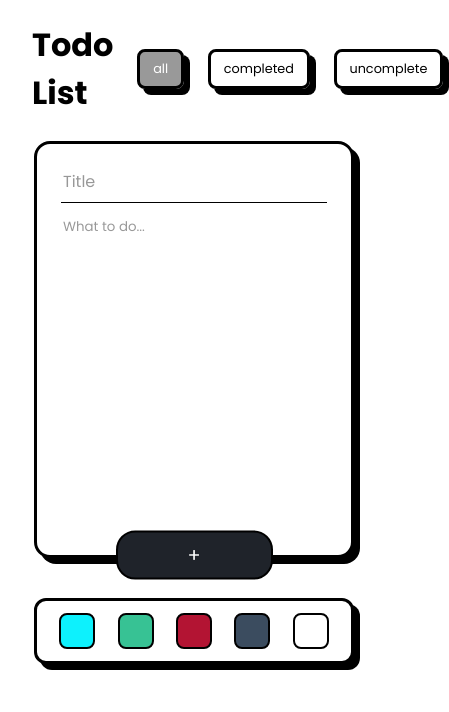
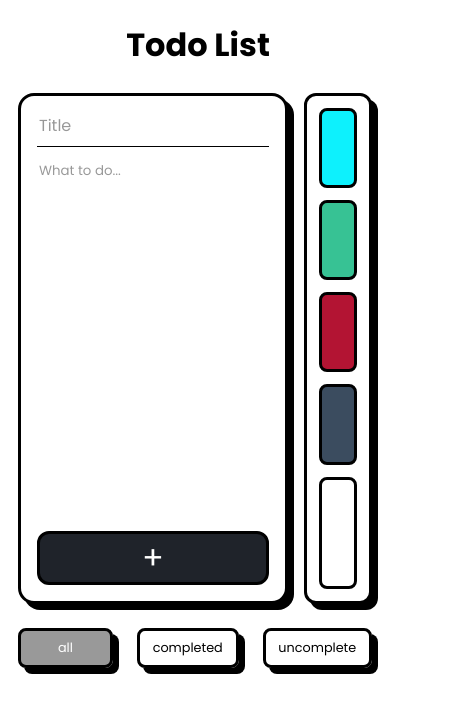
Before and after one commit to plirapli/todo-list-react, a React (Create React App) app: page / in a window 390 px wide. Shown: the top 712 px of the page, 449 px wide, since content can reach past the window. Built offline with nearby package versions, Linux system fonts and the light colour scheme; the HTML template or start-up script is replaced by a standard one.

Commit message:
responsive + perbaikan bug title melebihi 32 karakter

```diff
--- a/src/App.js
+++ b/src/App.js
@@ -33,14 +33,18 @@ function App() {
 
   return (
     <div className="App">
-      <Header setTodoType={setTodoType} todoType={todoType} />
+      <Header />
       <div className="container">
         <Form
           inputTitle={inputTitle} setInputTitle={setInputTitle}
           inputText={inputText} setInputText={setInputText}
           todos={todos} setTodos={setTodos}
           cardColor={cardColor} setCardColor={setCardColor} />
-        <TodoList todos={todos} setTodos={setTodos} filteredTodos={filteredTodos} />
+        <TodoList
+          setTodoType={setTodoType} todoType={todoType}
+          todos={todos} setTodos={setTodos}
+          filteredTodos={filteredTodos}
+        />
       </div>
     </div>
   );
--- a/src/components/Form.js
+++ b/src/components/Form.js
@@ -10,6 +10,8 @@ const Form = ({
     cardColor,
     setCardColor
 }) => {
+    const colors = ["light-blue", "green", "red", "dark", "white"]
+
     const inputTitleChange = (e) => {
         const textValue = e.target.value
         setInputTitle(textValue)
@@ -19,11 +21,10 @@ const Form = ({
         setInputText(textValue)
     }
 
-    const colorBlue = () => { setCardColor('light-blue') }
-    const colorGreen = () => { setCardColor('green') }
-    const colorRed = () => { setCardColor('red') }
-    const colorDark = () => { setCardColor('dark') }
-    const colorWhite = () => { setCardColor('white') }
+    const colorHandler = (e) => {
+        const color = e.target.dataset.color
+        setCardColor(color)
+    }
 
     const addTodos = (e) => {
         e.preventDefault()
@@ -43,7 +44,7 @@ const Form = ({
     }
 
     return(
-    <div className="form">
+    <>
         <form onSubmit={addTodos}>
             <div className={`note-text shadow ${cardColor}`}>
                 <input
@@ -60,14 +61,16 @@ const Form = ({
                 <button type="submit">+</button>
             </div>
             <div className="input-color shadow">
-                <div onClick={colorBlue} className="light-blue"></div>
-                <div onClick={colorGreen} className="green"></div>
-                <div onClick={colorRed} className="red"></div>
-                <div onClick={colorDark} className="dark"></div>
-                <div onClick={colorWhite} className="white"></div>
+                {colors.map(color => (
+                    <div
+                        onClick={colorHandler}
+                        data-color={color}
+                        className={`color-option ${color} ${cardColor === color ? 'active' : ''}`}>
+                    </div>
+                ))}
             </div>
         </form>
-    </div>
+    </>
     );
 }
 
--- a/src/components/Header.js
+++ b/src/components/Header.js
@@ -1,22 +1,11 @@
-import React, { useState } from "react";
+import React from "react";
 
-const Header = ({todoType, setTodoType}) => {
-    const [types] = useState(["all", "completed", "uncomplete"])
-
-    const typeHandler = (e) => {
-        const type = e.target.textContent
-        setTodoType(type)
-    }
-    return(
-        <header>
-            <h1>Todo List</h1>
-            <div className="category">
-                {types.map(type => (
-                    <div onClick={typeHandler} className={`option shadow ${todoType === type ? 'active' : ''}`}>{type}</div>
-                ))}
-            </div>
-        </header>
-    )
+const Header = () => {
+	return(
+		<header>
+			<h1>Todo List</h1>
+		</header>
+	)
 }
 
 export default Header;
--- a/src/components/Todo.js
+++ b/src/components/Todo.js
@@ -1,10 +1,9 @@
-import React, {useState, useEffect} from "react";
+import React, {useState} from "react";
 import TodoText from "./TodoText";
 import { motion } from "framer-motion";
 
 function Todo({title, text, todo, todos, setTodos, completed, color}) {
     const [max, setMax] = useState(false)
-    const [longTitle, setLongTitle] = useState('')
 
     const resizeBtn = () => setMax(!max)
     const deleteBtn = () => {
@@ -20,31 +19,23 @@ function Todo({title, text, todo, todos, setTodos, completed, color}) {
         }
     }
 
-    useEffect(() => {
-        if (title.length >= 32) {
-            !max ? setLongTitle(`${title.slice(0, 27)}...`) : setLongTitle(title)
-        } else {
-            setLongTitle(title)
-        }
-    }, [max])
-
     return(
         <motion.li
-            className={`todo-list shadow ${color}`}
+            className={`shadow ${color}`}
             variants={variantList}
             animate="animation"
             initial="hidden"
         >
             <div className={`top-bar ${color}`}>
                 <div onClick={resizeBtn} className="title">
-                    <h3 className={`textTodo ${completed ? "completed" : ""}`}>{longTitle}</h3>
+                    <h3 className={`textTodo ${completed ? "completed" : ""} ${max ? "max" : ""}`}>{title}</h3>
                     <i className={`todo-chevron-${max ? 'up' : 'down'}`}></i>
                 </div>
                 <button onClick={deleteBtn} className="btn-del">&#10005;</button>
             </div>
 
             {/* Teks akan muncul ketika di expand */}
-            {max && <TodoText text={text} todo={todo} todos={todos} setTodos={setTodos} completed={completed} color={color} />}
+            {max && <TodoText text={text} key={todo.id} todo={todo} todos={todos} setTodos={setTodos} completed={completed} color={color} />}
         </motion.li>
     );
 }
--- a/src/components/TodoList.js
+++ b/src/components/TodoList.js
@@ -1,8 +1,21 @@
 import React from "react";
 import Todo from "./Todo";
 
-const TodoList = ({todos, setTodos, filteredTodos}) => {
+const TodoList = ({todos, setTodos, filteredTodos, todoType, setTodoType}) => {
+  const types = ["all", "completed", "uncomplete"]
+
+  const typeHandler = (e) => {
+		const type = e.target.textContent
+		setTodoType(type)
+  }
+
   return(
+      <div className="todolist">
+        <div className="category">
+          {types.map(type => (
+              <div onClick={typeHandler} className={`option shadow ${todoType === type ? 'active' : ''}`}>{type}</div>
+          ))}
+        </div>
         <ul>
           {filteredTodos.map(todo => (
             <Todo
@@ -17,6 +30,8 @@ const TodoList = ({todos, setTodos, filteredTodos}) => {
             />
           ))}
         </ul>
+      </div>
+
   );
 }
 
--- a/src/components/TodoText.js
+++ b/src/components/TodoText.js
@@ -1,6 +1,6 @@
 import React, {useState} from "react";
 
-function Todo({text, todo, todos, setTodos, completed, color}) {
+function Todo({text, todo, todos, setTodos, completed}) {
     const [edit, setEdit] = useState(false)
     const [editingText, setEditingText] = useState(text)
     const colors = ["light-blue", "green", "red", "dark", "white"]
@@ -60,10 +60,15 @@ function Todo({text, todo, todos, setTodos, completed, color}) {
                 </button>
             </div>
             <div className="card-footer">
-                <button onClick={editBtn} className={`btn btn-edit ${edit ? 'hide' : ''}`}>Edit</button>
-                <button onClick={saveBtn} className={`btn btn-save ${edit ? 'show' : ''}`}>Save</button>
+                <button onClick={editBtn} className={`btn btn-footer btn-edit ${edit ? 'hide' : ''}`}>Edit</button>
+                <button onClick={saveBtn} className={`btn btn-footer btn-save ${edit ? 'show' : ''}`}>Save</button>
                 {colors.map(col => (
-                    <button data-color={col} onClick={changeColorHandler} className={`btn btn-color ${edit ? 'show' : ''} ${col}`}></button>
+                    <button
+                        data-color={col}
+                        onClick={changeColorHandler}
+                        className={`btn btn-footer btn-color ${edit ? 'show' : ''} ${col}`}>
+                            <i className={`todo-${col === todo.color ? "check" : ""}`}></i>
+                    </button>
                 ))}
             </div>
         </div>
--- a/src/index.css
+++ b/src/index.css
@@ -12,7 +12,7 @@ body {
   --white: #fff;
 
   margin: 0;
-  padding: 0 2em;
+  padding: 0 calc(2em - 6px) 2em 2em;
   min-height: 100vh;
   background-color: white;
 }
@@ -63,43 +63,6 @@ body {
 header {
   width: 100%;
   /* border: 2px solid red; */
-  display: flex;
-  align-items: center;
-  gap: 1.5em;
-  /* justify-content: space-between; */
-  /* margin-bottom: 1em; */
-}
-
-header h1 {
-  width: 320px;
-}
-
-.category {
-  text-align: center;
-  flex-grow: 2;
-  padding-right: 6px;
-  display: flex;
-  gap: 1.5em;
-  cursor: pointer;
-  /* border: 2px solid red; */
-}
-
-.option {
-  background-color: rgba(0, 0, 0, 0);
-  flex: 1 1 0;
-  border-radius: 8px;
-  padding: 8px 1em;
-  font-size: 0.8em;
-  transition: all 300ms ease;
-}
-
-.option:hover {
-  background-color: rgba(0, 0, 0, 0.1);
-}
-
-.option.active {
-  color: #fff;
-  background-color: rgba(0, 0, 0, 0.4);
 }
 
 .container {
@@ -118,11 +81,11 @@ form {
 }
 
 .note-text {
-  width: 320px;
+  width: 360px;
   border-radius: 1em;
   display: flex;
   flex-direction: column;
-  padding: 1.5em 1.5em;
+  padding: 1.5em;
   gap: 12px;
   position: relative;
   align-items: center;
@@ -163,7 +126,7 @@ form {
 .note-text textarea {
   background-color: transparent;
   width: 100%;
-  min-height: 300px;
+  min-height: 360px;
   border: none;
   outline: none;
   resize: none;
@@ -195,28 +158,64 @@ form button:hover {
 
 .input-color {
   display: flex;
-  padding: 12px 0;
+  padding: 12px;
+  gap: 12px;
   background-color: white;
   border-radius: 12px;
-  justify-content: space-evenly;
 }
 
-.input-color div {
-  border: 2px solid black;
+.color-option {
+  flex: 1 1 0;
+  border: 3px solid black;
   cursor: pointer;
   padding: 1em;
   border-radius: 8px;
   transition: all 200ms ease-out;
 }
 
-.input-color div:hover {
-  padding: 1em 1.5em;
+.color-option:hover,
+.color-option.active {
+  padding: 1em 2em;
 }
 
 /* Todos */
+.todolist {
+  flex-grow: 2;
+  display: flex;
+  flex-direction: column;
+  gap: 1.5em;
+  overflow: hidden;
+  /* border: 2px solid red; */
+}
+
+.category {
+  text-align: center;
+  padding-right: 6px;
+  display: flex;
+  gap: 1.5em;
+  cursor: pointer;
+  /* border: 2px solid red; */
+}
+
+.option {
+  background-color: rgba(0, 0, 0, 0);
+  flex: 1 1 0;
+  border-radius: 8px;
+  padding: 8px 1em;
+  font-size: 0.8em;
+  transition: all 300ms ease;
+}
+
+.option:hover {
+  background-color: rgba(0, 0, 0, 0.1);
+}
+
+.option.active {
+  color: #fff;
+  background-color: rgba(0, 0, 0, 0.4);
+}
+
 ul {
-  /* max-width: 60%; */
-  flex-grow: 2;
   margin: 0;
   padding: 0;
   padding-right: 6px;
@@ -224,7 +223,6 @@ ul {
   list-style: none;
   display: flex;
   flex-direction: column;
-  overflow: hidden;
 }
 
 li {
@@ -254,11 +252,12 @@ li {
 
 .title {
   cursor: pointer;
-  padding: 12px 1em;
+  padding: 8px 1em;
   flex-grow: 2;
   display: flex;
   justify-content: space-between;
   align-items: center;
+  gap: 8px;
   overflow: hidden;
   transition: all 300ms ease;
 }
@@ -269,9 +268,13 @@ li {
 
 .title h3 {
   margin: 0;
-  flex-grow: 2;
   /* transition: all 300ms ease; */
   overflow: hidden;
+  text-overflow: ellipsis;
+}
+
+.title h3.max {
+  text-overflow: clip;
   word-wrap: break-word;
 }
 
@@ -298,7 +301,6 @@ li {
 }
 
 .card-body-wrapper {
-  max-height: 100vh;
   padding: 1em 1em;
   transition: all 300ms ease;
   display: flex;
@@ -387,13 +389,18 @@ li {
 }
 
 .card-footer {
-  font-size: 16px;
+  font-size: 12px;
   display: flex;
   gap: 12px;
 }
 
+.btn-footer {
+  padding: 8px;
+}
+
 .btn-edit,
 .btn-save {
+  padding: 8px 18px;
   background-color: transparent;
 }
 
@@ -408,11 +415,90 @@ li {
   align-items: center;
 }
 
-.btn-color {
-  padding: 0 14px;
-}
-
 .btn-save.show,
 .btn-color.show {
   display: flex;
 }
+
+.btn-color {
+  width: 40px;
+  font-size: 1rem;
+}
+
+@media only screen and (max-width: 960px) {
+  header {
+    flex-direction: column;
+    gap: 0;
+  }
+
+  header h1 {
+    text-align: center;
+    width: 100%;
+  }
+
+  .category {
+    width: 100%;
+  }
+
+  .container {
+    display: flex;
+    flex-direction: column;
+    gap: 2.4em;
+  }
+
+  form {
+    gap: 1.5em;
+    flex-direction: row;
+    padding-right: 6px;
+  }
+
+  .note-text {
+    width: 100%;
+  }
+
+  .input-color {
+    flex-direction: column;
+    padding: 12px;
+  }
+
+  .color-option:hover,
+  .color-option.active {
+    padding: 2em 1em;
+  }
+
+  .todolist {
+    width: 100%;
+  }
+}
+
+@media only screen and (max-width: 640px) {
+  body {
+    padding: 0 calc(1em - 6px) 1em 1em;
+  }
+
+  .container {
+    gap: 1.5em;
+  }
+
+  form {
+    gap: 1em;
+  }
+
+  .note-text {
+    padding: 1em;
+  }
+
+  .note-text textarea {
+    margin-bottom: 0;
+  }
+
+  form button {
+    position: relative;
+    width: 100%;
+    border: 3px solid #000;
+    border-radius: 12px;
+    font-size: 2rem;
+    padding: 0 1rem;
+    transform: translateY(0);
+  }
+}
```
Also changed, not shown: 1 other file (tests, documents, lock files or other folders). Lines whose indentation alone changed are shown as unchanged.
